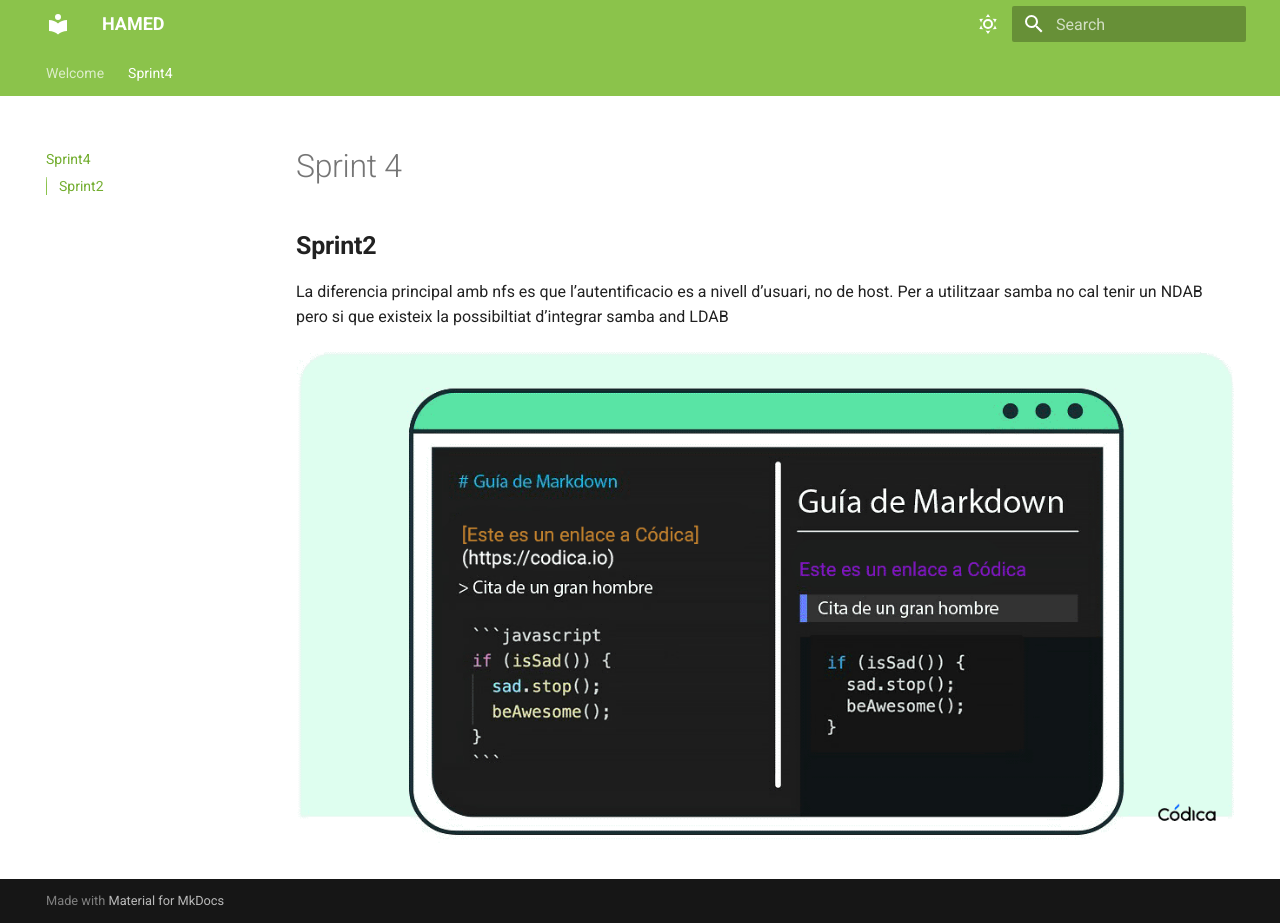
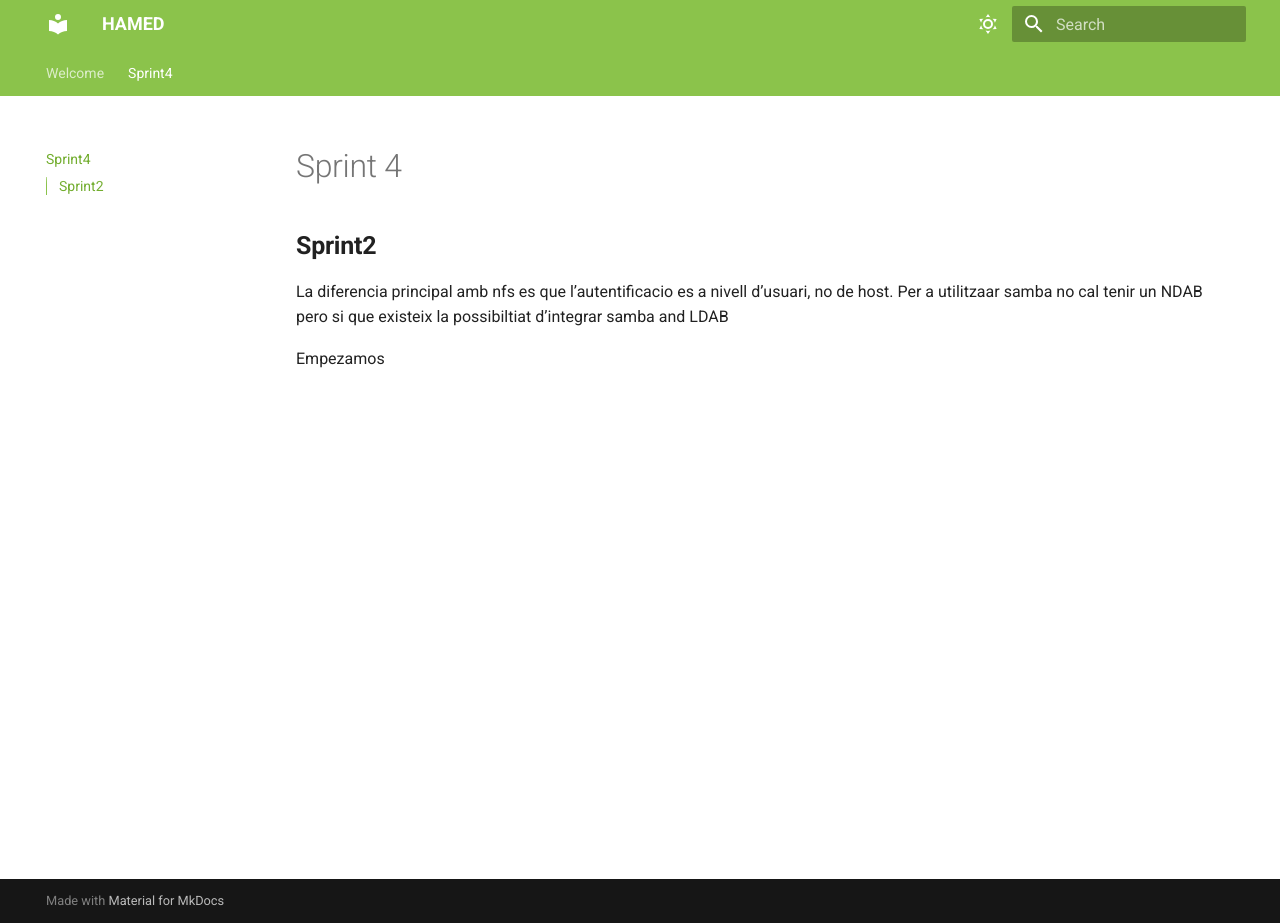
Before and after one commit to lolhamed/Hamed, an MkDocs documentation site: the page built from docs/Sprint4.md, in a window 1280 px wide and 923 px high. Built offline with MkDocs 1.6.1 and Material for MkDocs 9.7.7, drawn with Linux system fonts in a browser that asks for light colours.

Commit message:
Automated commit: divendres, 14 de febrer de 2025, 12:53:40 CET

```diff
--- a/docs/Sprint4.md
+++ b/docs/Sprint4.md
@@ -4,7 +4,4 @@
 La diferencia principal amb nfs es que l’autentificacio es a nivell d’usuari, no de host. Per a utilitzaar samba no cal tenir un NDAB pero si que existeix la possibiltiat d’integrar samba and LDAB
 
 
-
-
-
-![alt text](imatges/markdown.png)
+Empezamos
```
Also changed, not shown: site/Sprint4/index.html, site/search/search_index.json.
